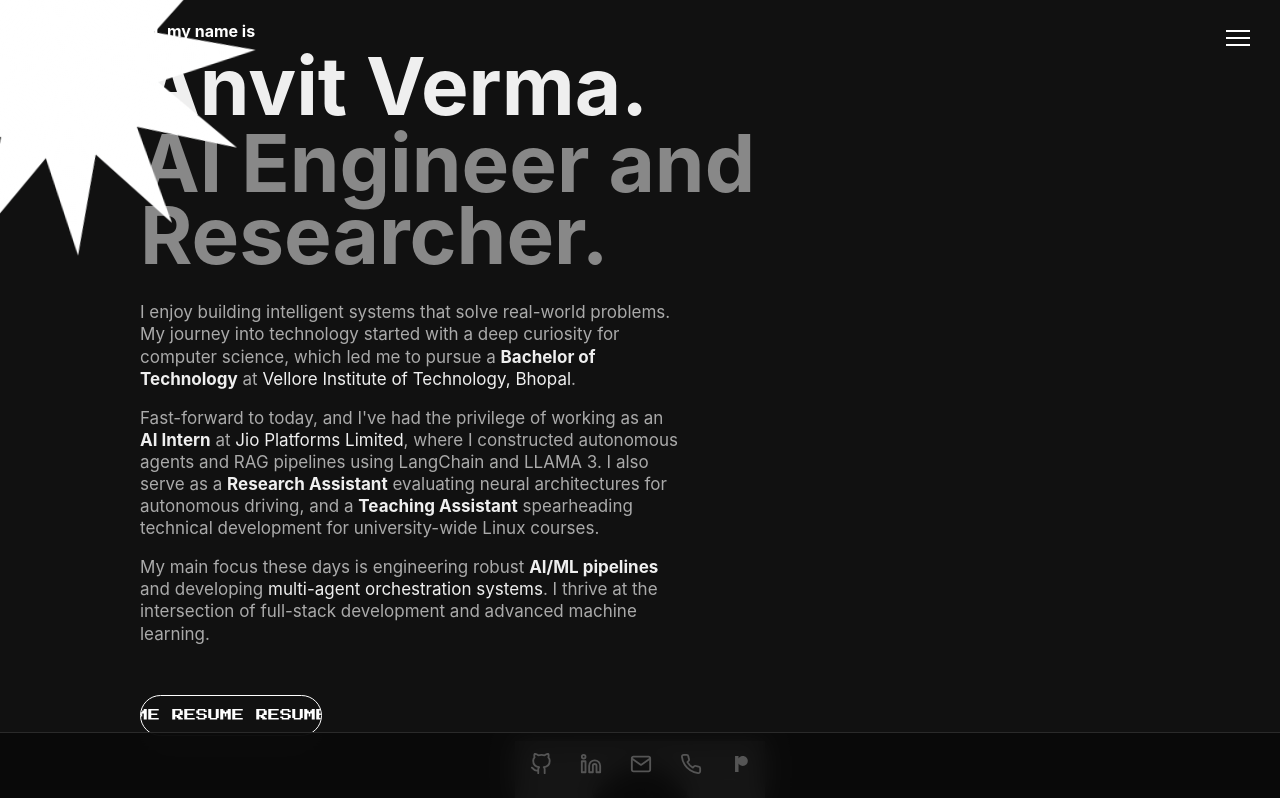
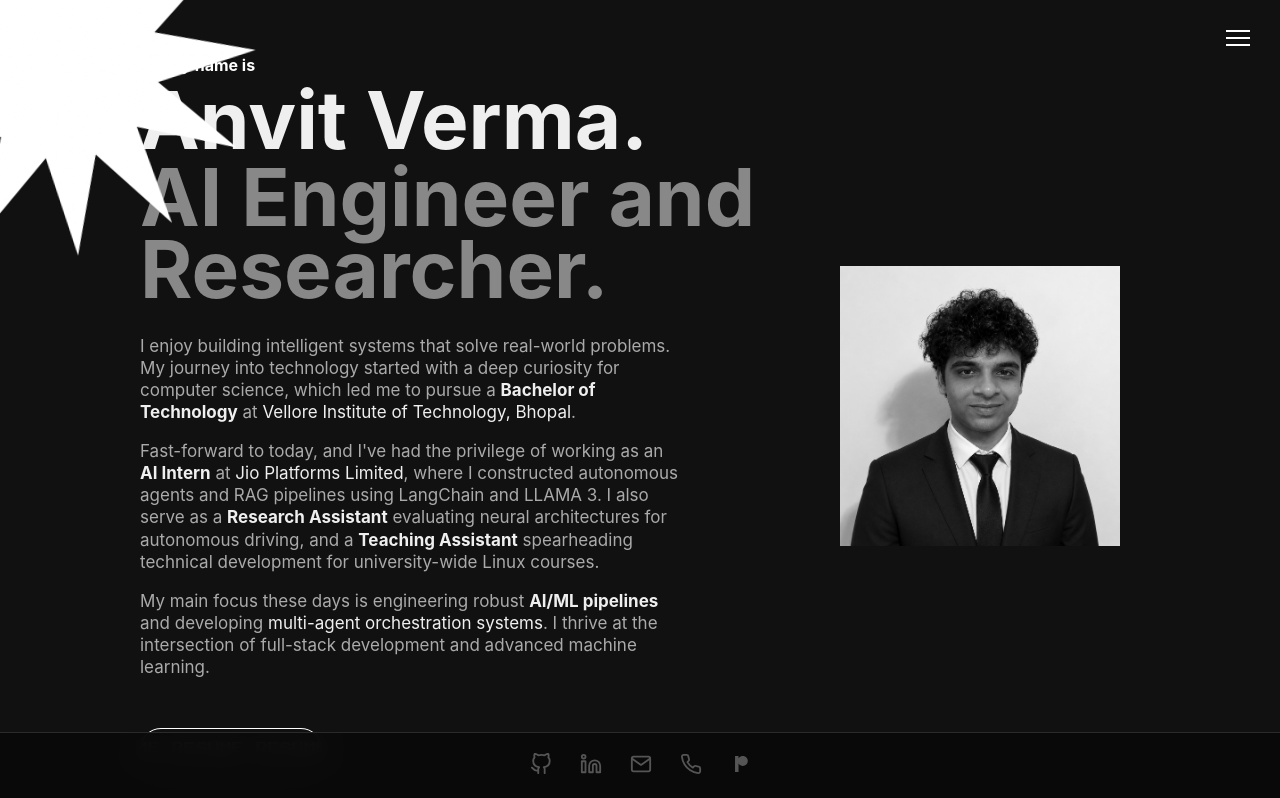
Before and after one commit to anvitvermaa/anvitvermaa.github.io, a Next.js app: page / in a window 1280 px wide. Shown: the top 798 px of the page. Built offline with nearby package versions, Linux system fonts and the light colour scheme.

Commit message:
fix: use CSS Grid to force photo side-by-side with text on desktop

```diff
--- a/app/globals.css
+++ b/app/globals.css
@@ -75,3 +75,25 @@ body {
 .card-company { font-size: 11px; }
 .card-date    { font-size: 13px; }
 .card-label   { font-size: 10px; }
+
+/* Hero grid: stacked on mobile, side-by-side on desktop */
+.hero-grid {
+  display: grid;
+  grid-template-columns: 1fr;
+  gap: 2.5rem;
+  align-items: center;
+}
+.hero-photo {
+  width: 250px;
+  margin: 0 auto;
+}
+@media (min-width: 768px) {
+  .hero-grid {
+    grid-template-columns: 1fr 300px;
+    gap: 3rem;
+  }
+  .hero-photo {
+    width: 280px;
+    margin: 0;
+  }
+}
--- a/src/components/sections/Hero.jsx
+++ b/src/components/sections/Hero.jsx
@@ -6,9 +6,9 @@ const Hero = () => {
   return (
     <section id="about" className="flex flex-col justify-center min-h-screen max-w-[1000px] mx-auto px-6 md:px-0">
 
-      <div className="flex flex-col md:flex-row md:items-start md:justify-between md:gap-12 pt-20 md:pt-0 w-full">
+      <div className="hero-grid pt-20 md:pt-0 w-full">
         {/* Text content */}
-        <div className="md:max-w-[600px]">
+        <div style={{ minWidth: 0 }}>
           <h1 className="text-[#ffffff] font-mono text-[16px] md:text-[18px] mb-0 ml-[2px]">
             Hi, my name is
           </h1>
@@ -39,7 +39,7 @@ const Hero = () => {
         </div>
 
         {/* Photo */}
-        <div className="w-[250px] md:w-[280px] flex-shrink-0 mt-10 md:mt-16 mx-auto md:mx-0">
+        <div className="hero-photo">
           <div className="relative group">
             {/* Outline box behind the image */}
             <div className="absolute inset-0 border-2 border-[#ffffff] rounded opacity-50 group-hover:opacity-100 transition-all duration-300 translate-x-4 translate-y-4 group-hover:translate-x-3 group-hover:translate-y-3 z-0"></div>
```
